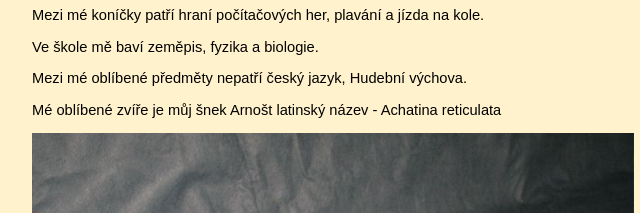
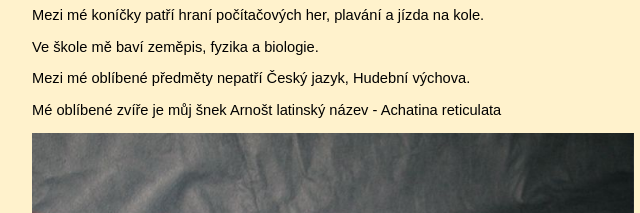
Before and after one commit to schovanek/drhouse-www, a plain HTML site: page index.html in a window 1280 px wide. Shown: the part 206-419 px from the top of the page, 72-712 px from the left. Drawn offline with Linux system fonts and the light colour scheme; a web font is replaced by a local one.

Commit message:
Update index.html

```diff
--- a/index.html
+++ b/index.html
@@ -200,7 +200,7 @@
 <p class="c0 c4"><span class="c1"></span></p>
 <p class="c0"><span class="c1">Ve &scaron;kole m&#283; bav&iacute; zem&#283;pis, fyzika a biologie.</span></p>
 <p class="c0 c4"><span class="c1"></span></p>
-<p class="c0"><span class="c1">Mezi m&eacute; obl&iacute;ben&eacute; p&#345;edm&#283;ty nepat&#345;&iacute; &#269;esk&yacute; jazyk, Hudebn&iacute; v&yacute;chova.</span>
+<p class="c0"><span class="c1">Mezi m&eacute; obl&iacute;ben&eacute; p&#345;edm&#283;ty nepat&#345;&iacute; Česk&yacute; jazyk, Hudebn&iacute; v&yacute;chova.</span>
 </p>
 <p class="c0 c4"><span class="c1"></span></p>
 <p class="c0"><span>M&eacute; obl&iacute;ben&eacute; zv&iacute;&#345;e je m&#367;j &scaron;nek Arno&scaron;t latinsk&yacute; n&aacute;zev - </span><span>Achatina reticulata</span>
```
